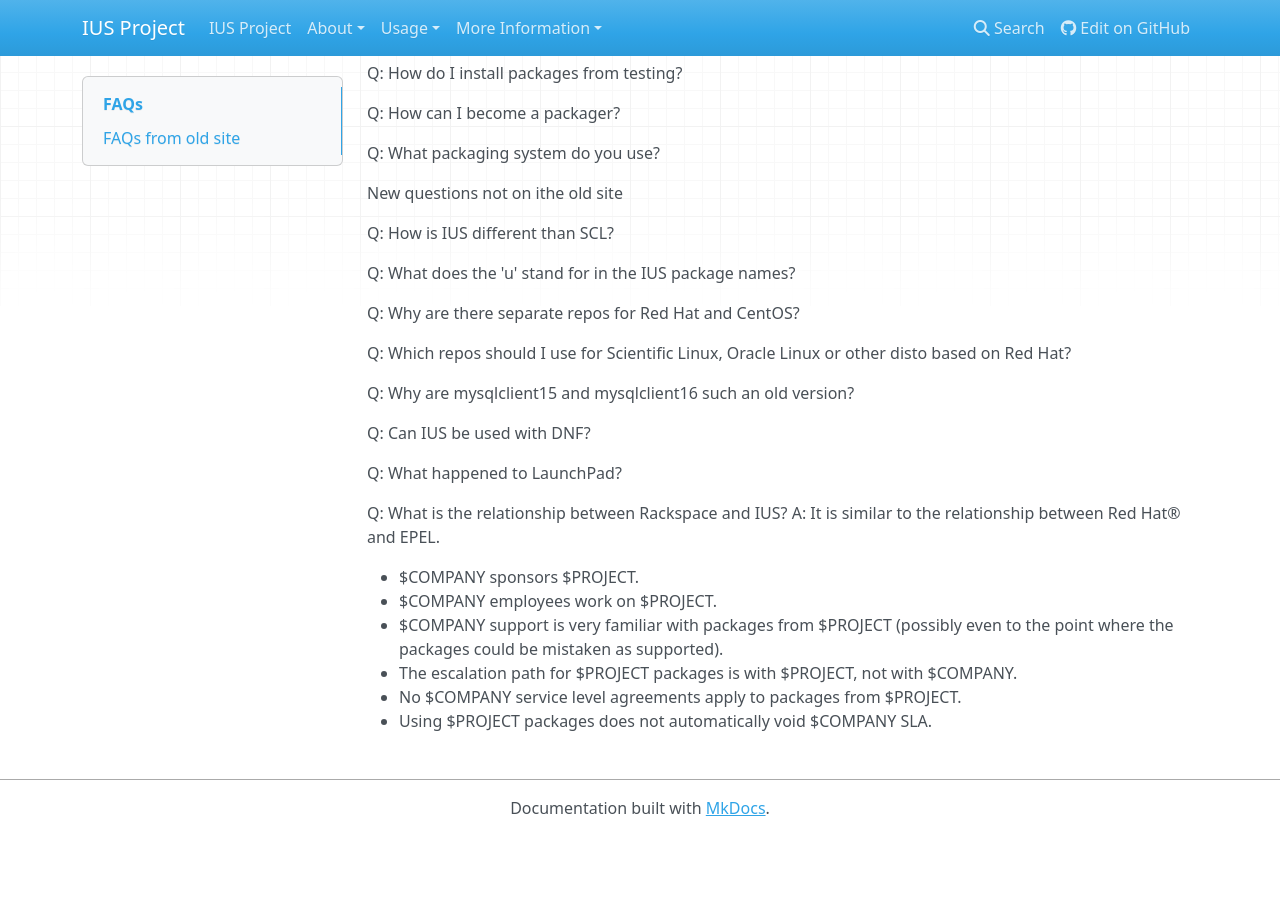
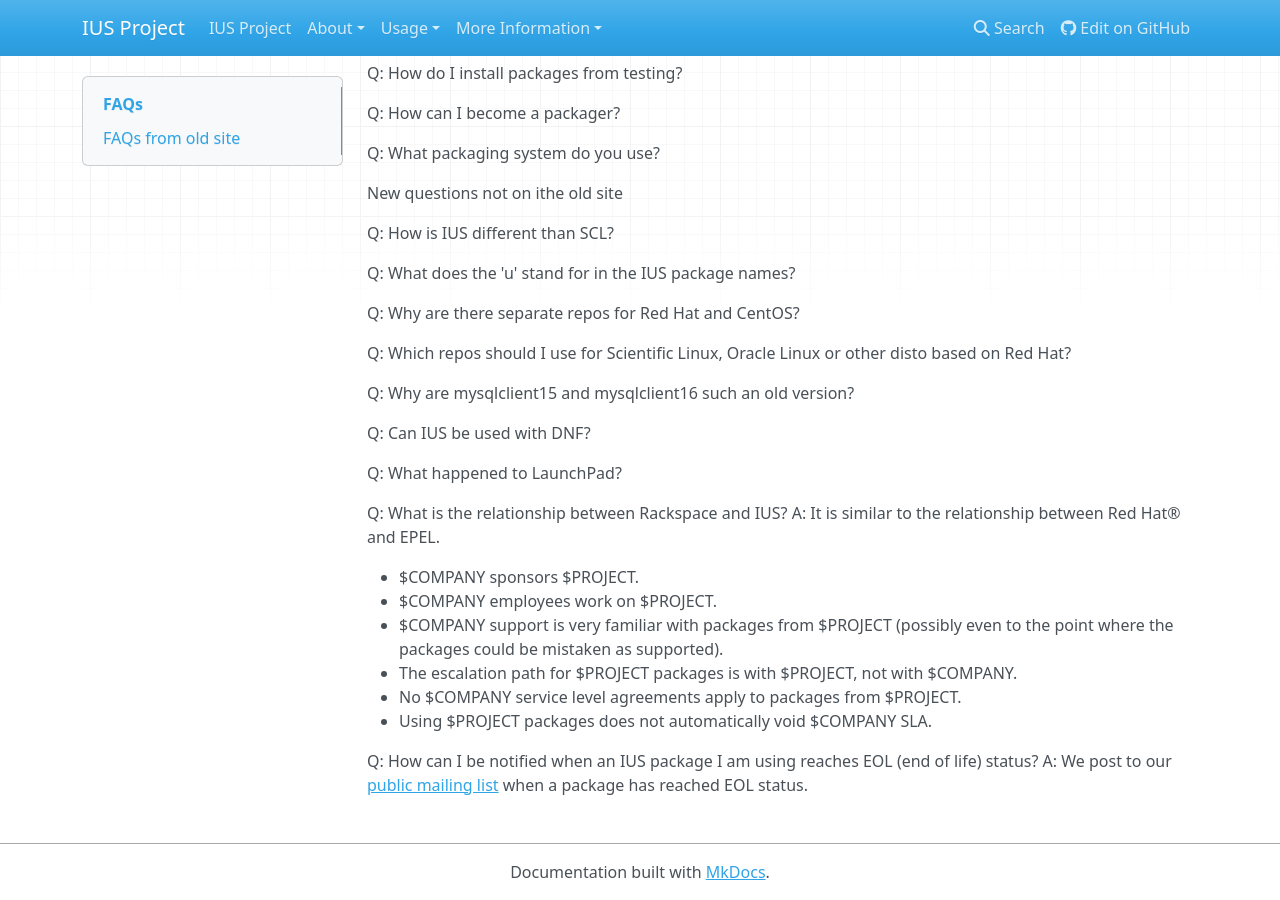
Before and after one commit to iusrepo/ius.io, an MkDocs documentation site: the page built from docs/FAQs.md, in a window 1280 px wide and 900 px high, scrolled down 840 px. Built offline with MkDocs 1.6.1, drawn with Linux system fonts in a browser that asks for light colours; nearby versions of some CDN libraries; old or Windows-style settings are respelled for this version of MkDocs; before the commit the page ends 1676 px from its top, so only the background shows below that.

Commit message:
EOL notifications

```diff
--- a/docs/FAQs.md
+++ b/docs/FAQs.md
@@ -75,5 +75,9 @@ A: It is similar to the relationship between Red Hat® and EPEL.
 * No $COMPANY service level agreements apply to packages from $PROJECT.
 * Using $PROJECT packages does not automatically void $COMPANY SLA.
 
+Q: How can I be notified when an IUS package I am using reaches EOL (end of life) status?
+A: We post to our [public mailing list][1] when a package has reached EOL status.
+
 
 [0]: History.md
+[1]: https://launchpad.net/~ius-community
```
